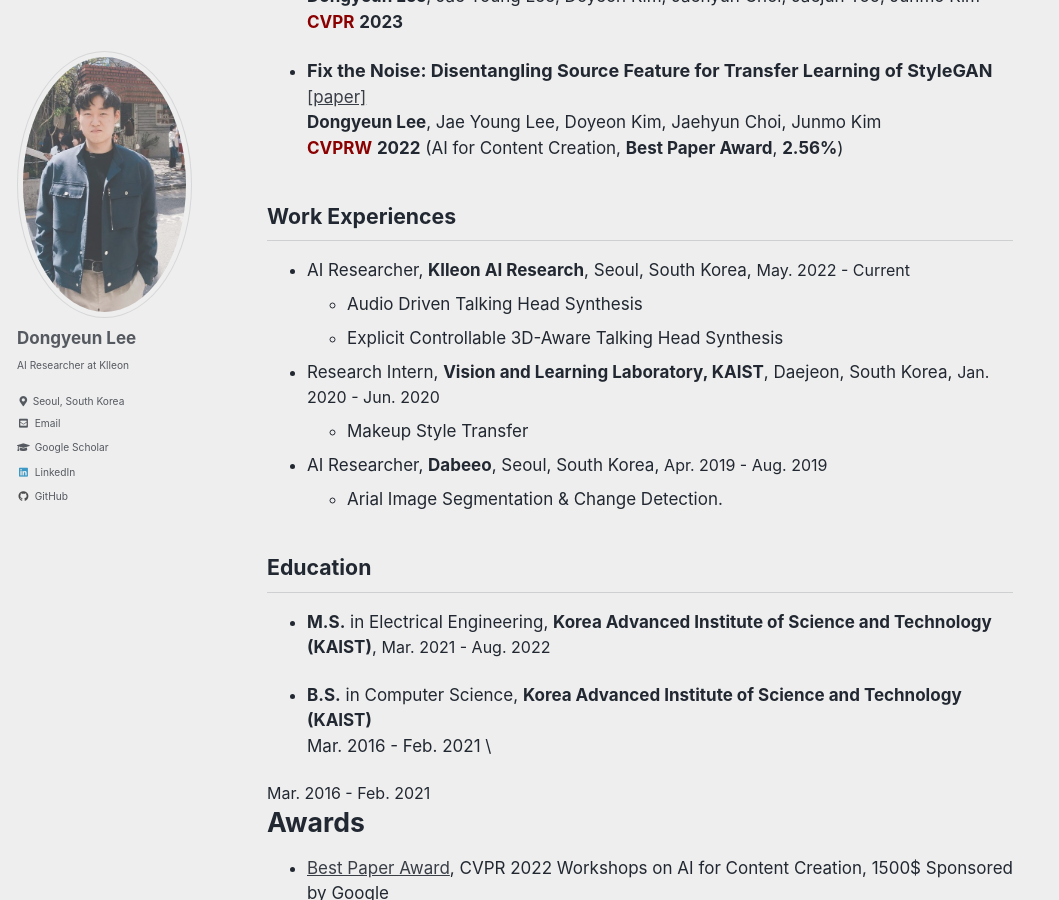
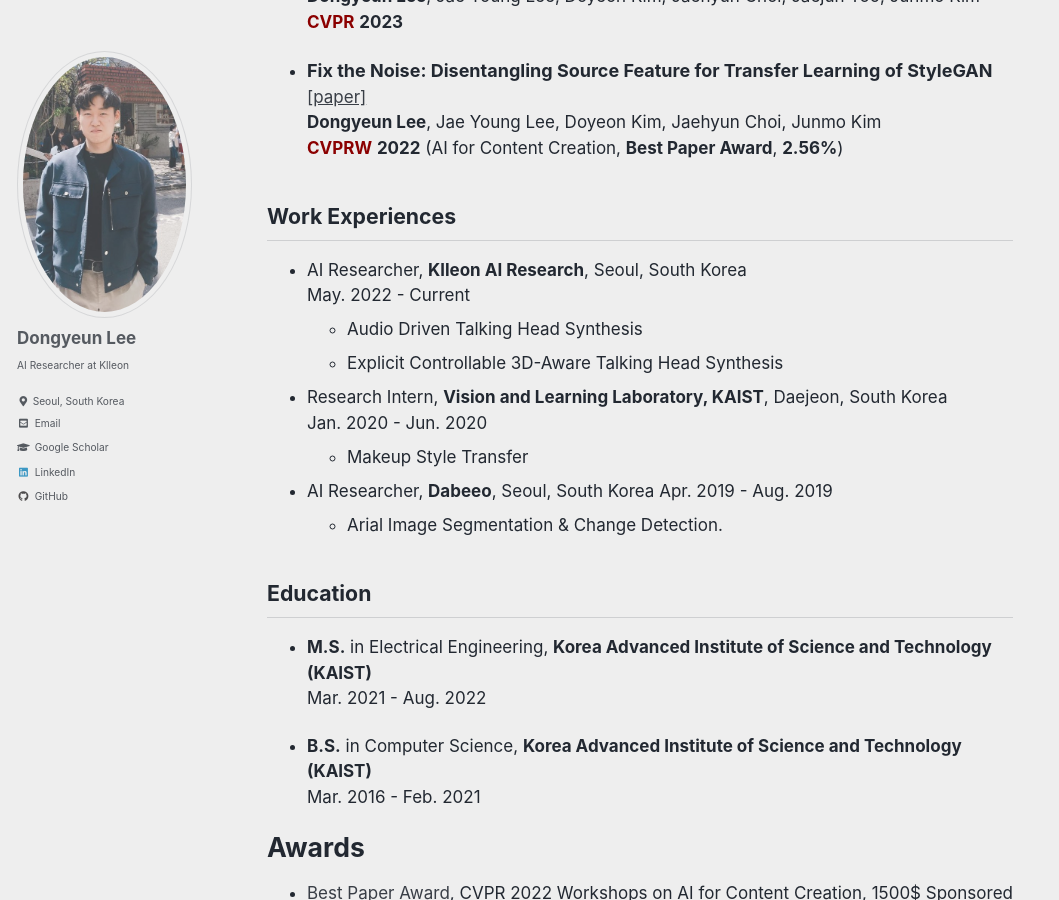
Before and after one commit to LeeDongYeun/leedongyeun.github.io, a Jekyll site: the page built from _pages/about.md, in a window 1280 px wide and 900 px high, scrolled down 691 px. Shown: the whole window, without its empty margins (0-1059 px from the left). Built offline with Jekyll 4.4.1, drawn with Linux system fonts in a browser that asks for light colours; cached includes are drawn as plain includes.

Commit message:
Update about.md

```diff
--- a/_pages/about.md
+++ b/_pages/about.md
@@ -32,22 +32,25 @@
 <span style="color:darkred">**CVPRW**</span> **2022** (AI for Content Creation, **Best Paper Award**, **2.56%**)
 
 ## Work Experiences
-- AI Researcher, **Klleon AI Research**, Seoul, South Korea, <font size="3">May. 2022 - Current</font>
+- AI Researcher, **Klleon AI Research**, Seoul, South Korea \\
+May. 2022 - Current
   - Audio Driven Talking Head Synthesis
   - Explicit Controllable 3D-Aware Talking Head Synthesis
 
-- Research Intern, **Vision and Learning Laboratory, KAIST**, Daejeon, South Korea, <font size="3">Jan. 2020 - Jun. 2020</font>
+- Research Intern, **Vision and Learning Laboratory, KAIST**, Daejeon, South Korea \\
+Jan. 2020 - Jun. 2020
   - Makeup Style Transfer
 
-- AI Researcher, **Dabeeo**, Seoul, South Korea, <font size="3">Apr. 2019 - Aug. 2019</font>
+- AI Researcher, **Dabeeo**, Seoul, South Korea
+Apr. 2019 - Aug. 2019 \\
   - Arial Image Segmentation & Change Detection.
 
 ## Education
-- **M.S.** in Electrical Engineering, **Korea Advanced Institute of Science and Technology (KAIST)**, <font size="3">Mar. 2021 - Aug. 2022</font>
+- **M.S.** in Electrical Engineering, **Korea Advanced Institute of Science and Technology (KAIST)** \\
+Mar. 2021 - Aug. 2022
 
 - **B.S.** in Computer Science, **Korea Advanced Institute of Science and Technology (KAIST)** \\
-Mar. 2016 - Feb. 2021 \\
-<font size="3">Mar. 2016 - Feb. 2021</font>
+Mar. 2016 - Feb. 2021
 
 # Awards
 - [Best Paper Award](images/CVPRW2022_award.jpeg), CVPR 2022 Workshops on AI for Content Creation, 1500$ Sponsored by Google
```
